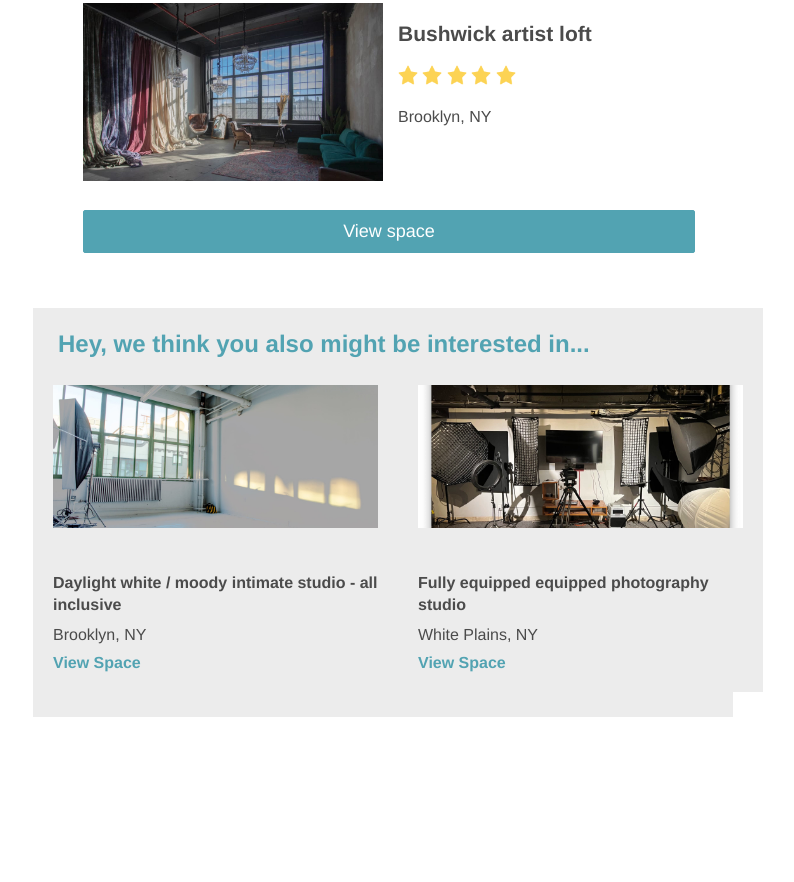
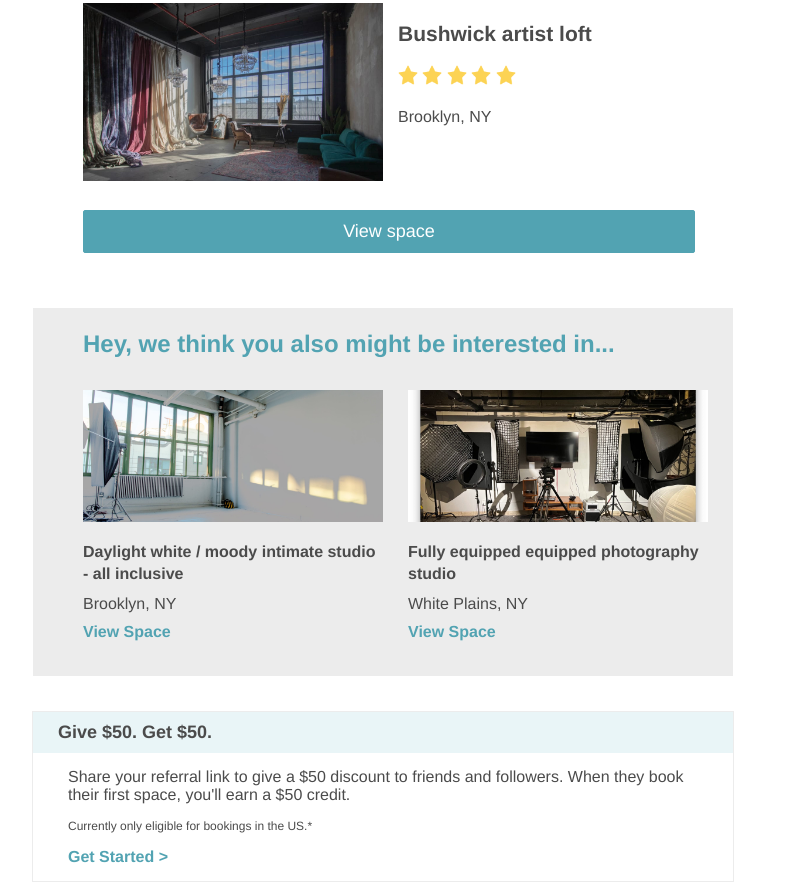
Before and after one commit to faintmustang/long-transactional-template, a plain HTML site: page index.html in a window 1280 px wide. Shown: the part 1236-2118 px from the top of the page, without its empty margins (257-1051 px from the left). Before the commit the page ends 1953 px from the top, so only its background shows below. Drawn offline with Linux system fonts and the light colour scheme.

Commit message:
progress files

```diff
--- a/index.html
+++ b/index.html
@@ -172,13 +172,13 @@
             <tr>
                 <table role="presentation">
 
-                    <td width="700" style="background-color: #ECECEC;max-width: 700px;padding-bottom: 25px;">
+                    <td width="700" style="background-color: #ECECEC;max-width: 700px;padding-bottom: 35px;">
 
-                        <table align="center" width="700" style="background-color:#ECECEC;max-width: 700px;">
+                        <table align="center" width="650" style="background-color:#ECECEC;max-width: 650px;">
 
                             <tr>
 
-                                <td colspan="2" width="700" style="background-color: #ECECEC; max-width: 700px;">
+                                <td colspan="2" width="650" style="background-color: #ECECEC; max-width: 650px;">
                                     <p style="font-weight:bold;font-size: 24px;line-height: 32px;color: #52a3b2;padding: 20px 25px 5px;">Hey, we think you also might be interested in...</p>
                                 </td>
 
@@ -186,21 +186,18 @@
 
 
                             <tr>
-                                <td style="background-color: #ECECEC;padding: 20px;">
-                                    <a href="https://example.com" target="_blank"><img src="images/photo5.jpeg" alt="" width="325" style="max-width: 325px;" border="0"></a>
+                                <td style="background-color: #ECECEC;padding: 25px 25px 0;">
+                                    <a href="https://example.com" target="_blank"><img src="images/photo5.jpeg" alt="" width="300" style="max-width: 300px;" border="0"></a>
                                 </td>
 
-                                <td style="background-color: #ECECEC;padding: 20px;">
-                                    <a href="https://example.com" target="_blank"><img src="images/photo6.jpeg" alt="" width=325 style="max-width: 325px;" border="0"></a>
+                                <td style="background-color: #ECECEC;padding: 25px 0 0;">
+                                    <a href="https://example.com" target="_blank"><img src="images/photo6.jpeg" alt="" width="300" style="max-width: 300px;" border="0"></a>
                                 </td>
                             </tr>
 
 
-
-
-
                             <tr>
-                                <td style="text-align: left;background-color: #ECECEC;padding: 20px;">
+                                <td style="text-align: left;background-color: #ECECEC;padding: 15px 25px 0;">
                                     <p style="font-weight: bold;line-height: 22px;">Daylight white / moody intimate studio - all inclusive</p>
                                     <p style="padding: 10px 0; font-size: 16px;">Brooklyn, NY</p>
                                     <a href="https://example.com" target="_blank" style="text-decoration:none;color: #52a3b2;font-weight: bold;">View Space</a>
@@ -208,7 +205,7 @@
                                 </td>
 
 
-                                <td style="text-align: left;background-color: #ECECEC;padding: 20px;">
+                                <td style="text-align: left;background-color: #ECECEC;padding: 15px 0 0;">
                                     <p style="font-weight: bold;line-height: 22px;">Fully equipped equipped photography studio</p>
                                     <p style="padding: 10px 0; font-size: 16px;">White Plains, NY</p>
                                     <a href="https://example.com" target="_blank" style="text-decoration:none;color: #52a3b2;font-weight: bold;">View Space</a>
@@ -225,6 +222,32 @@
                 </table>
             </tr>
 
+            <tr>
+                <table role="presentation">
+                    <td width="700" height="35" style="max-width: 700px;background-color: #ffff;"></td>
+                </table>
+            </tr>
+
+            <tr>
+                <table role="presentation" style="border: solid #ECECEC .5px;">
+
+                    <tr>
+                        <td width="650" style="max-width: 650px; background-color: #E9F5F7; font-size: 18px; font-weight: bold; text-align: left; padding: 10px 25px;">Give $50. Get $50.</td>
+
+                        <tr>
+                            <td style="padding: 15px 35px;">
+                                <p>Share your referral link to give a $50 discount to friends and followers. When they book their first space, you'll earn a $50 credit.</p>
+                                <p style="padding: 15px 0;font-size: 12px;">Currently only eligible for bookings in the US.*</p>
+
+                                <a href="https://example.com" target="_blank" style="text-decoration:none;color: #52a3b2;font-weight: bold;">Get Started > </a>
+                            </td>
+                        </tr>
+
+                    </tr>
+                </table>
+            </tr>
+
+
 
         </table>
 
```
